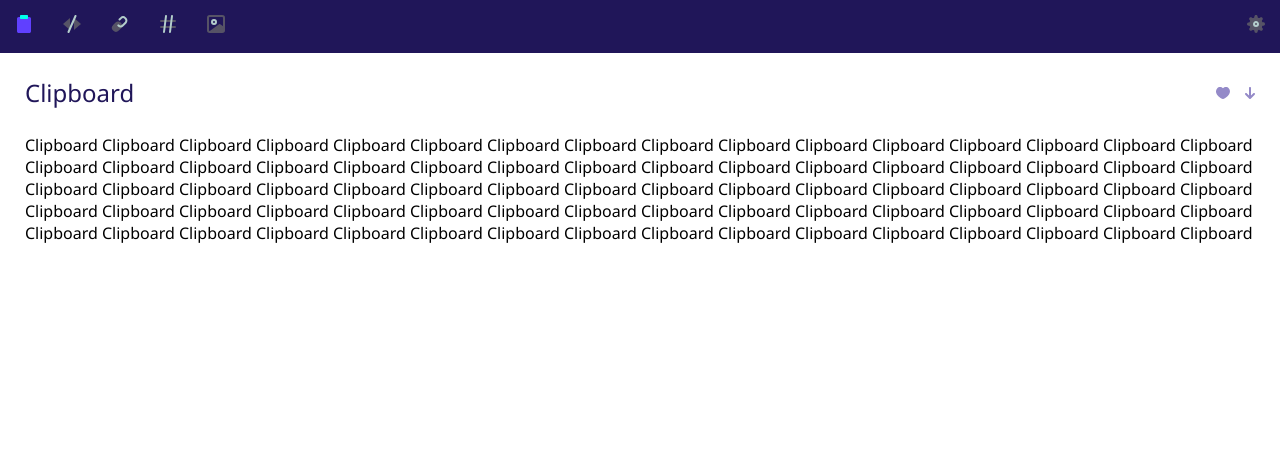
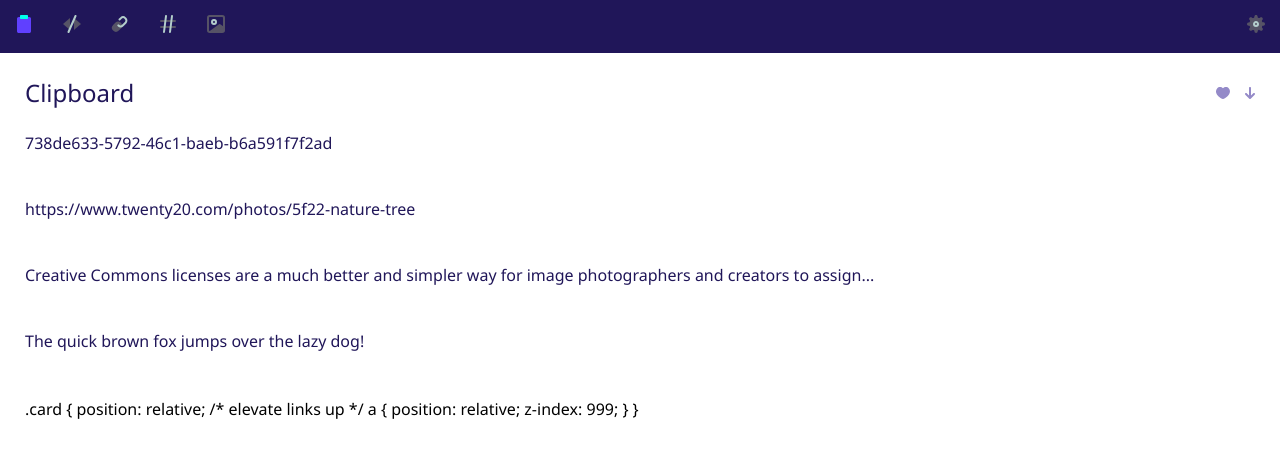
Before and after one commit to zonayedpca/DevTop, a Gatsby app in the folder client/: page / in a window 1280 px wide. Shown: the top 458 px of the page. Built offline with nearby package versions, Linux system fonts and the light colour scheme.

Commit message:
clipboard added

```diff
--- a/client/src/components/Tools/ClipBoard/index.js
+++ b/client/src/components/Tools/ClipBoard/index.js
@@ -1,4 +1,6 @@
 import React from 'react';
+
+import Item from './item';
 
 import { Content } from '../../common';
 
@@ -22,22 +24,28 @@ const ClipBoard = () => {
 
     return (
         <Content title="Clipboard" renderTools={tools}>
-            <p>
-                Clipboard Clipboard Clipboard Clipboard Clipboard Clipboard
-                Clipboard Clipboard Clipboard Clipboard Clipboard Clipboard
-                Clipboard Clipboard Clipboard Clipboard Clipboard Clipboard
-                Clipboard Clipboard Clipboard Clipboard Clipboard Clipboard
-                Clipboard Clipboard Clipboard Clipboard Clipboard Clipboard
-                Clipboard Clipboard Clipboard Clipboard Clipboard Clipboard
-                Clipboard Clipboard Clipboard Clipboard Clipboard Clipboard
-                Clipboard Clipboard Clipboard Clipboard Clipboard Clipboard
-                Clipboard Clipboard Clipboard Clipboard Clipboard Clipboard
-                Clipboard Clipboard Clipboard Clipboard Clipboard Clipboard
-                Clipboard Clipboard Clipboard Clipboard Clipboard Clipboard
-                Clipboard Clipboard Clipboard Clipboard Clipboard Clipboard
-                Clipboard Clipboard Clipboard Clipboard Clipboard Clipboard
-                Clipboard Clipboard{' '}
-            </p>
+            <div className="clipboard-content">
+                <Item
+                    type="text"
+                    content="738de633-5792-46c1-baeb-b6a591f7f2ad"
+                />
+                <Item
+                    type="text"
+                    content="https://www.twenty20.com/photos/5f22-nature-tree"
+                />
+                <Item
+                    type="text"
+                    content="Creative Commons licenses are a much better and simpler way for image photographers and creators to assign..."
+                />
+                <Item
+                    type="text"
+                    content="The quick brown fox jumps over the lazy dog!"
+                />
+                <Item
+                    type="code"
+                    content=".card { position: relative;  /* elevate links up */  a { position: relative; z-index: 999; } }"
+                />
+            </div>
         </Content>
     );
 };
--- /dev/null
+++ b/client/src/components/Tools/ClipBoard/item.js
@@ -0,0 +1,50 @@
+import React from 'react';
+import styled from '@emotion/styled';
+
+const ItemMain = styled.div`
+    margin-bottom: 30px;
+    cursor: pointer;
+    .text {
+        font-size: 16px;
+        line-height: 18px;
+        color: var(--primary-color);
+    }
+    ul {
+        list-style: none;
+        display: flex;
+        margin-top: 2px;
+        opacity: 0;
+        transform: translateY(-15px);
+        transition: 0.2s all;
+        li {
+            margin-right: 15px;
+            font-size: 12px;
+            line-height: 16px;
+            color: var(--primary-light-color);
+            :last-child {
+                margin-right: 0;
+            }
+        }
+    }
+    :hover {
+        ul {
+            opacity: 1;
+            transform: translateY(0);
+        }
+    }
+`;
+
+const Item = ({ type, content }) => {
+    return (
+        <ItemMain>
+            <div className={type}>{content}</div>
+            <ul className="action">
+                <li>Click to Copy</li>
+                <li>Favorite</li>
+                <li>6 Minutes Ago</li>
+            </ul>
+        </ItemMain>
+    );
+};
+
+export default Item;
```
